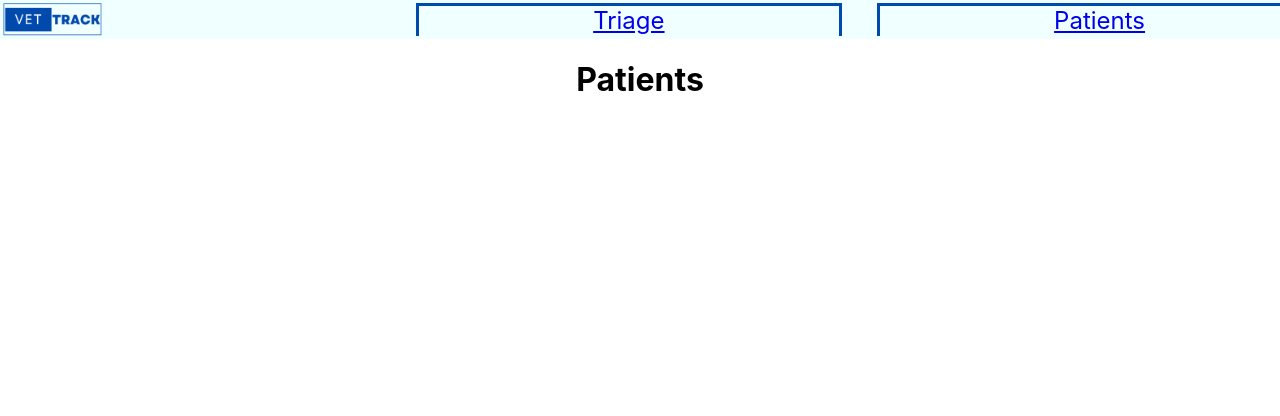
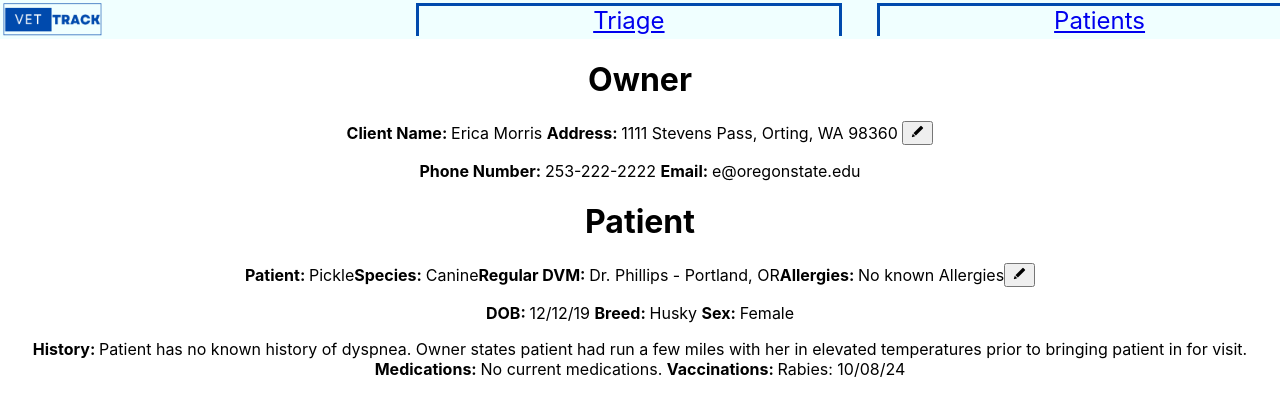
Before and after one commit to mharan71/vet_triage, a React (Create React App) app in the folder frontend/: page /patients in a window 1280 px wide. Shown: the top 416 px of the page. Built offline with nearby package versions, Linux system fonts and the light colour scheme.

Commit message:
Refactor Ownerbox.js, PatientBoxTriage.js, PatientBoxPatients.js, Patients.js, Triage.js

```diff
--- a/frontend/src/Components/PatientBoxPatients.js
+++ b/frontend/src/Components/PatientBoxPatients.js
@@ -15,11 +15,17 @@ import pencil from '../images/pencil.png';
 // Source: <forms> document on React.dev
 // Reference: https://react.dev/reference/react-dom/components/form#noun-labs-1201738-(2)
 
+// Description: Total web developer bootcamp
+// Source: The Web Developer Bootcamp 2024, Colt Steele
+// Reference: https://www.udemy.com/course/the-web-developer-bootcamp/?couponCode=NVD20PMUS
 
-// PatientBox component, with order, Patient Name, Visit Reason, and onSave function arguments
 
-function PatientBoxPatients ({patientName, DOB, species, breed, sex, regularVet, allergies, history, meds, VX}) {
+// PatientBoxPatients component, with patient name, date of birth, species, breed, sex, regular veterinarian, allergies, history,
+// medications, vaccinations, and onSave function arguments
 
+function PatientBoxPatients ({patientName, DOB, species, breed, sex, regularVet, allergies, history, meds, VX, onSave}) {
+
+    // Enables toggling between view and edit, holds the edited Patient values
     const [editing, setEditing] = useState(false);
     const [editedPatientName, setEditedPatientName] = useState(patientName);
     const [editedDOB, setEditedDOB] = useState(DOB);
@@ -32,30 +38,37 @@ function PatientBoxPatients ({patientName, DOB, species, breed, sex, regularVet,
     const [editedMeds, setEditedMeds] = useState(meds);
     const [editedVX, setEditedVX] = useState(VX);
 
-
-
+    // Function that enables saved changes
     const handleChange = () => {
         setEditing(false);
         onSave(editedPatientName, editedDOB, editedSpecies, editedBreed, editedSex, editedRegularVet, editedAllergies, editedHistory, editedMeds, editedVX);
     };
 
+
     return (
         <div className="PatientBoxPatients">
+            {/*} Editing mode that enables editing of patient details{*/}
             {editing ? (
                 <div>
-                    <p><strong>Patient: </strong>{patientName} <input value ={editedPatientName} onChange={(event) => setEditedPatientName(event.target.value)}/></p>
-                    <p><strong>DOB: </strong>{DOB} <input value ={editedDOB} onChange={(event) => setEditedDOB(event.target.value)}/></p>
-                    <p><strong>Species: </strong>{species} <input value ={editedSpecies} onChange={(event) => setEditedSpecies(event.target.value)}/></p>
-                    <p><strong>Breed: </strong>{breed} <input value ={editedBreed} onChange={(event) => setEditedBreed(event.target.value)}/></p>
-                    <p><strong>Sex: </strong>{sex} <input value ={editedSex} onChange={(event) => setEditedSex(event.target.value)}/></p>
-                    <p><strong>Regular DVM: </strong>{regularVet} <input value ={editedRegularVet} onChange={(event) => setEditedRegularVet(event.target.value)}/></p>
-                    <p><strong>Allergies: </strong>{allergies} <input value ={editedAllergies} onChange={(event) => setEditedAllergies(event.target.value)}/></p>
-                    <p><strong>Medical History: </strong>{history} <input value ={editedHistory} onChange={(event) => setEditedHistory(event.target.value)}/></p>
-                    <p><strong>Medications: </strong>{meds} <input value ={editedMeds} onChange={(event) => setEditedMeds(event.target.value)}/></p>
-                    <p><strong>Vaccinations: </strong>{VX} <input value ={editedVX} onChange={(event) => setEditedVX(event.target.value)}/></p>
+                    <p><strong>Patient: </strong>{patientName} <input value ={editedPatientName} onChange={(event) => setEditedPatientName(event.target.value)}/>
+                    <button onClick={handleChange}><strong>Save</strong></button>
+                    <strong>Species: </strong>{species} <input value ={editedSpecies} onChange={(event) => setEditedSpecies(event.target.value)}/>
+                    <strong>Regular DVM: </strong>{regularVet} <input value ={editedRegularVet} onChange={(event) => setEditedRegularVet(event.target.value)}/>
+                    <strong>Allergies: </strong>{allergies} <input value ={editedAllergies} onChange={(event) => setEditedAllergies(event.target.value)}/>
+                    <button onClick={handleChange}><strong>Save</strong></button>
+                    </p>
+                    <p><strong>DOB: </strong>{DOB} <input value ={editedDOB} onChange={(event) => setEditedDOB(event.target.value)}/>
+                    <strong>Breed: </strong>{breed} <input value ={editedBreed} onChange={(event) => setEditedBreed(event.target.value)}/>
+                    <strong>Sex: </strong>{sex} <input value ={editedSex} onChange={(event) => setEditedSex(event.target.value)}/>
+                    </p>
+                    <p><strong>Medical History: </strong>{history} <input value ={editedHistory} onChange={(event) => setEditedHistory(event.target.value)}/>
+                    <strong>Medications: </strong>{meds} <input value ={editedMeds} onChange={(event) => setEditedMeds(event.target.value)}/>
+                    <strong>Vaccinations: </strong>{VX} <input value ={editedVX} onChange={(event) => setEditedVX(event.target.value)}/>
+                    </p>
                 </div>
             ) :
             (
+                // Viewing mode that displays patient information, pencil icon displayed to enable editing.
                 <div>
                     <p><strong>Patient: </strong>{patientName}
                     <strong>Species: </strong> {species}
@@ -64,7 +77,7 @@ function PatientBoxPatients ({patientName, DOB, species, breed, sex, regularVet,
                     <button onClick={() => setEditing(true)}><img src={pencil} alt='pencil' style= {{width: '15px', height: '15px' }} /></button>
                     </p>
                     <p><strong>DOB: </strong>{DOB} <strong>Breed: </strong> {breed} <strong> Sex: </strong> {sex}</p>
-                    <p><strong>History: </strong> {history} <strong>Medications: </strong> {medications} <strong>Vaccinations: </strong> {VX}</p>
+                    <p><strong>History: </strong> {history} <strong>Medications: </strong> {meds} <strong>Vaccinations: </strong> {VX}</p>
                 </div>
             )}
         </div>
--- a/frontend/src/Components/Patients.js
+++ b/frontend/src/Components/Patients.js
@@ -4,6 +4,7 @@ import '../CSS/App.css';
 import Navigation from './Navigation';
 import PatientBoxTriage from './PatientBoxPatients';
 import OwnerBox from './OwnerBox';
+import PatientBoxPatients from './PatientBoxPatients';
 
 // Description: Managing state using React
 // Source: Managing State document on React.dev
@@ -17,25 +18,107 @@ import OwnerBox from './OwnerBox';
 // Source: <forms> document on React.dev
 // Reference: https://react.dev/reference/react-dom/components/form#noun-labs-1201738-(2)
 
+// Description: Total web developer bootcamp
+// Source: The Web Developer Bootcamp 2024, Colt Steele
+// Reference: https://www.udemy.com/course/the-web-developer-bootcamp/?couponCode=NVD20PMUS
+
 function Patients () {
 
-    const [patients, setPatients] = useState ([
-        {id: 1, patientName: "Pickle", visitReason: "Difficulty breathing for past 24 hours."},
-        {id: 2, patientName: "Mr. Ruffman", visitReason: "Laceration to right paw pad."},
-        {id: 3, patientName: "Tippy", visitReason: "Non weight bearing on hind end."}
+    // Initialize owner with owner ID, name, phone, address, and email values
+    const [owners, setOwner] = useState ([
+        {OID: 23423, ownerName: "Erica Morris", phone: "253-222-2222", address: "1111 Stevens Pass, Orting, WA 98360", email: "e@oregonstate.edu"}
     ])
 
+     // This function handles saving of edited owner values
+    const handleSaveOwner = (OID, newOwnerName, newPhone, newAddress, newEmail) => {
+
+        // Using map to iterate over owners, locating patient by specified ID
+        setOwner(owners.map(owner =>
+            owner.OID === OID
+            ? {...owner, ownerName: newOwnerName, phone: newPhone, address: newAddress, email: newEmail}
+            : owner
+        )
+        );
+    };
+
+
+    // Initialize patient with patient ID, name, date of birth, species, sex, breed, regular veterinarian, history, meds, and vaccinations
+    const [patients, setPatient] = useState ([
+        {PID: 12545, patientName: "Pickle", DOB: "12/12/19", species: "Canine",sex: "Female", breed: "Husky", regularVet: "Dr. Phillips - Portland, OR", allergies: "No known Allergies",
+            history: "Patient has no known history of dyspnea.  Owner states patient had run a few miles with her in elevated temperatures prior to bringing patient in for visit.",
+            meds: "No current medications.", VX: "Rabies: 10/08/24"}
+    ])
+
+    // This function handles saving of edited patient values
+    const handleSavePatient = (PID, newPatientName, newDOB, newSpecies, newSex, newBreed, newRegularVet, newAllergies, newHistory, newMeds, newVX) => {
+
+        // Using map to iterate over patients, locating patient by specified ID
+        setPatient(patients.map(patient =>
+            patient.PID === PID
+            ? {...patient, patientName: newPatientName, DOB: newDOB, species: newSpecies, sex: newSex, breed: newBreed, regularVet: newRegularVet, allergies: newAllergies, history: newHistory,
+                meds: newMeds, VX: newVX}
+            : patient
+        )
+        );
+    };
 
     return (
         <div className="Patients">
             <Navigation />
-            <header className= "Patients-header">
+            <header className="Owner-header">
                 <h1>
-                 Patients
+                    <strong>Owner</strong>
                 </h1>
             </header>
+             {/* Description: Using map method to create list of patients in numbered order.
+            Source: Rendering List document on React.dev
+            Reference: https://react.dev/learn/rendering-lists, https://legacy.reactjs.org/docs/lists-and-keys.html */}
+
+            {/* Iterating over owners, creating OwnerBox component for each */}
+            <div className='owner'>
+                {owners.map((owner) =>
+                <OwnerBox
+                key={owner.OID}
+                ownerName={owner.ownerName}
+                phone={owner.phone}
+                address={owner.address}
+                email={owner.email}
+                onSave={(newOwnerName, newPhone, newAddress, newEmail) =>
+                    handleSaveOwner(owner.OID, newOwnerName, newPhone, newAddress, newEmail)}
+                />
+            )
+            }
+            </div>
+            <header className= "Patient-header">
+                <h1>
+                 <strong>Patient</strong>
+                </h1>
+            </header>
+
+            {/* Iterating over patients, creating PatientBoxPatients component for each */}
+            <div className='patient'>
+                {patients.map((patient) =>
+                    <PatientBoxPatients
+                    key={patient.PID}
+                    patientName={patient.patientName}
+                    DOB={patient.DOB}
+                    species = {patient.species}
+                    breed= {patient.breed}
+                    sex= {patient.sex}
+                    regularVet= {patient.regularVet}
+                    allergies= {patient.allergies}
+                    history = {patient.history}
+                    meds = {patient.meds}
+                    VX = {patient.VX}
+                    onSave={(newPatientName, newDOB, newSpecies, newBreed, newSex, newRegularVet, newAllergies, newHistory, newMeds, newVX) =>
+                        handleSavePatient(patient.PID, newPatientName, newDOB, newSpecies, newBreed, newSex, newRegularVet, newAllergies, newHistory, newMeds, newVX)}
+                    />
+                )
+                }
+            </div>
         </div>
     );
 }
 
+
 export default Patients;
```
Also changed, not shown: frontend/src/Components/Navigation.js (+6 -1 lines), frontend/src/Components/OwnerBox.js (+11 -3 lines), frontend/src/Components/PatientBoxTriage.js (+9 -1 lines), frontend/src/Components/Triage.js (+5 -2 lines).
